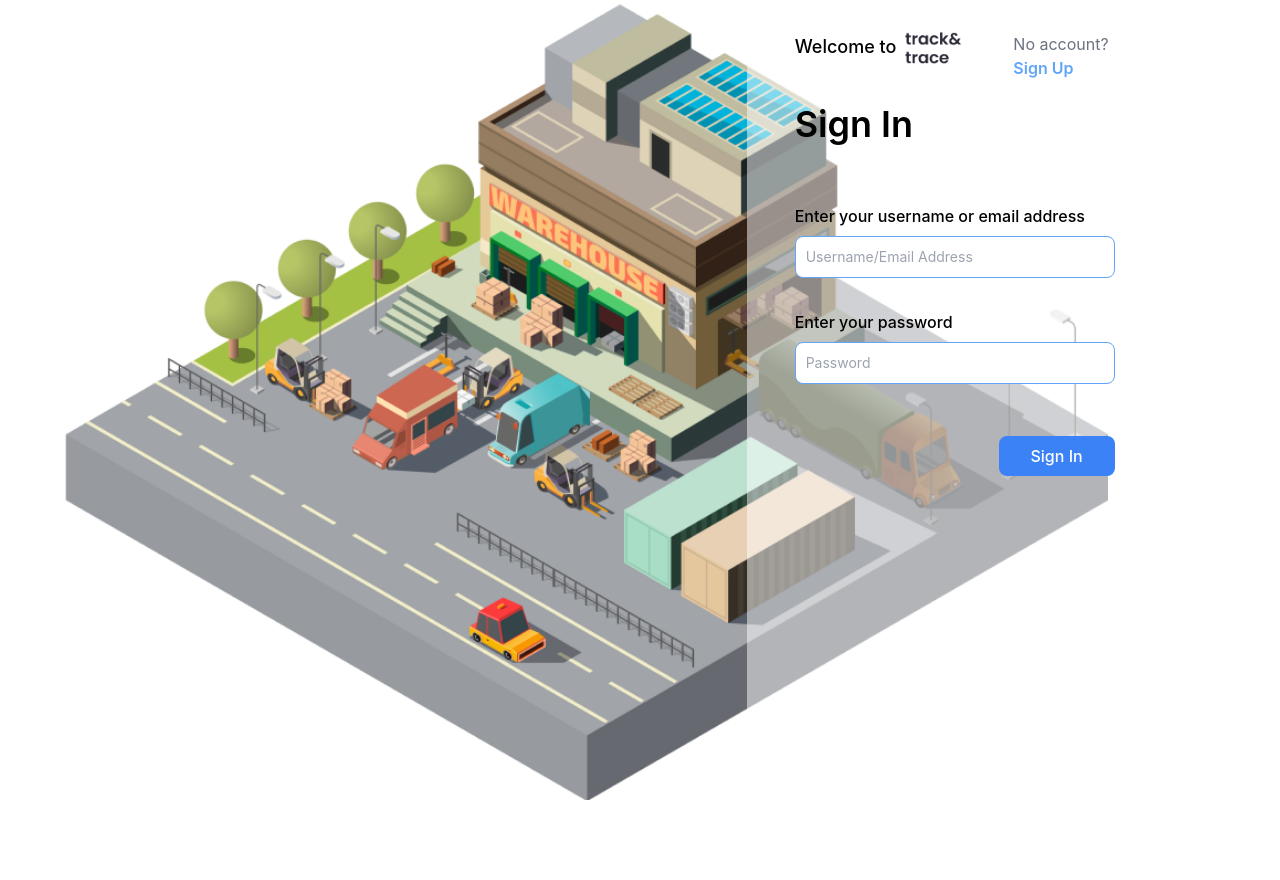
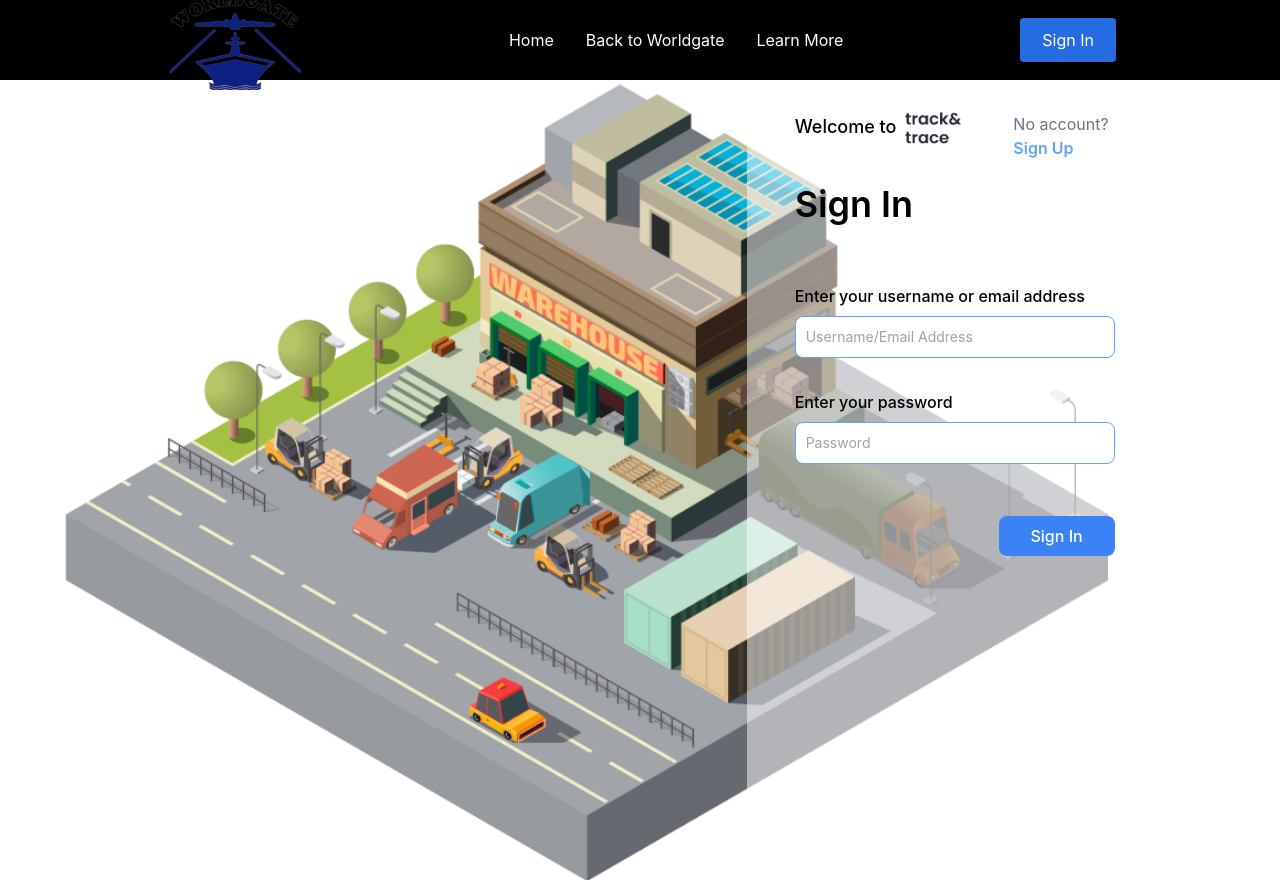
Before and after one commit to bottlenose-dolphins/worldgate-track-trace, a React (Create React App) app in the folder app/: page / in a window 1280 px wide. Before the commit the page ends 800 px from the top, so only its background shows below. Built offline with nearby package versions, Linux system fonts and the light colour scheme.

Commit message:
navbar done

```diff
--- a/app/src/App.jsx
+++ b/app/src/App.jsx
@@ -1,14 +1,20 @@
 import { BrowserRouter as Router, Route, Routes } from "react-router-dom";
-
+import Navbar from './components/Navbar';
 import { SignInPage } from "src/routes";
 import "./App.css";
 
 function App() {
   return (
     <Router>
+      <Navbar />
       <Routes>
         <Route path="/" element={<SignInPage />} />
         <Route path="/sign-in" element={<SignInPage />} />
+        <Route path="/home" element={<SignInPage />} />
+        <Route path="/worldgate" element={<SignInPage />} />
+        <Route path="/about" element={<SignInPage />} />
+
+
       </Routes>
     </Router>
   );
--- /dev/null
+++ b/app/src/components/Navbar/NavbarElements.js
@@ -0,0 +1,86 @@
+import { FaBars } from 'react-icons/fa';
+import { NavLink as Link } from 'react-router-dom';
+import styled from 'styled-components';
+
+export const Nav = styled.nav`
+  background: #000;
+  height: 80px;
+  display: flex;
+  justify-content: space-between;
+  padding: 0.5rem calc((100vw - 1000px) / 2);
+  z-index: 10;
+  /* Third Nav */
+  /* justify-content: flex-start; */
+`;
+
+export const NavLink = styled(Link)`
+  color: #fff;
+  display: flex;
+  align-items: center;
+  text-decoration: none;
+  padding: 0 1rem;
+  height: 100%;
+  cursor: pointer;
+  &.active {
+    color: #15cdfc;
+  }
+`;
+
+export const Bars = styled(FaBars)`
+  display: none;
+  color: #fff;
+  @media screen and (max-width: 768px) {
+    display: block;
+    position: absolute;
+    top: 0;
+    right: 0;
+    transform: translate(-100%, 75%);
+    font-size: 1.8rem;
+    cursor: pointer;
+  }
+`;
+
+export const NavMenu = styled.div`
+  display: flex;
+  align-items: center;
+  margin-right: -24px;
+  /* Second Nav */
+  /* margin-right: 24px; */
+  /* Third Nav */
+  /* width: 100vw;
+  white-space: nowrap; */
+  @media screen and (max-width: 768px) {
+    display: none;
+  }
+`;
+
+export const NavBtn = styled.nav`
+  display: flex;
+  align-items: center;
+  margin-right: 24px;
+  /* Third Nav */
+  /* justify-content: flex-end;
+  width: 100vw; */
+  @media screen and (max-width: 768px) {
+    display: none;
+  }
+`;
+
+export const NavBtnLink = styled(Link)`
+  border-radius: 4px;
+  background: #256ce1;
+  padding: 10px 22px;
+  color: #fff;
+  outline: none;
+  border: none;
+  cursor: pointer;
+  transition: all 0.2s ease-in-out;
+  text-decoration: none;
+  /* Second Nav */
+  margin-left: 24px;
+  &:hover {
+    transition: all 0.2s ease-in-out;
+    background: #fff;
+    color: #010606;
+  }
+`;
--- /dev/null
+++ b/app/src/components/Navbar/index.js
@@ -0,0 +1,39 @@
+import React from 'react';
+import {
+  Nav,
+  NavLink,
+  Bars,
+  NavMenu,
+  NavBtn,
+  NavBtnLink
+} from './NavbarElements';
+
+const Navbar = () => {
+  return (
+    <>
+      <Nav>
+        <NavLink to='/'>
+          <img src={require("../../images/logo.png")} alt='logo' />
+        </NavLink>
+        <Bars />
+        <NavMenu>
+          <NavLink to='/home' activeStyle>
+            Home
+          </NavLink>
+          <NavLink to='/worldgate' activeStyle>
+            Back to Worldgate
+          </NavLink>
+          <NavLink to='/about' activeStyle>
+           Learn More
+          </NavLink>
+
+        </NavMenu>
+        <NavBtn>
+          <NavBtnLink to='/signin'>Sign In</NavBtnLink>
+        </NavBtn>
+      </Nav>
+    </>
+  );
+};
+
+export default Navbar;
--- a/app/src/index.css
+++ b/app/src/index.css
@@ -15,3 +15,10 @@
   font-family: source-code-pro, Menlo, Monaco, Consolas, 'Courier New',
     monospace;
 }
+.container{
+  max-width: 1240px;
+  margin: auto;
+  padding: 0 1rem;
+
+
+}
```
Also changed, not shown: app/src/images/logo.png (added).
